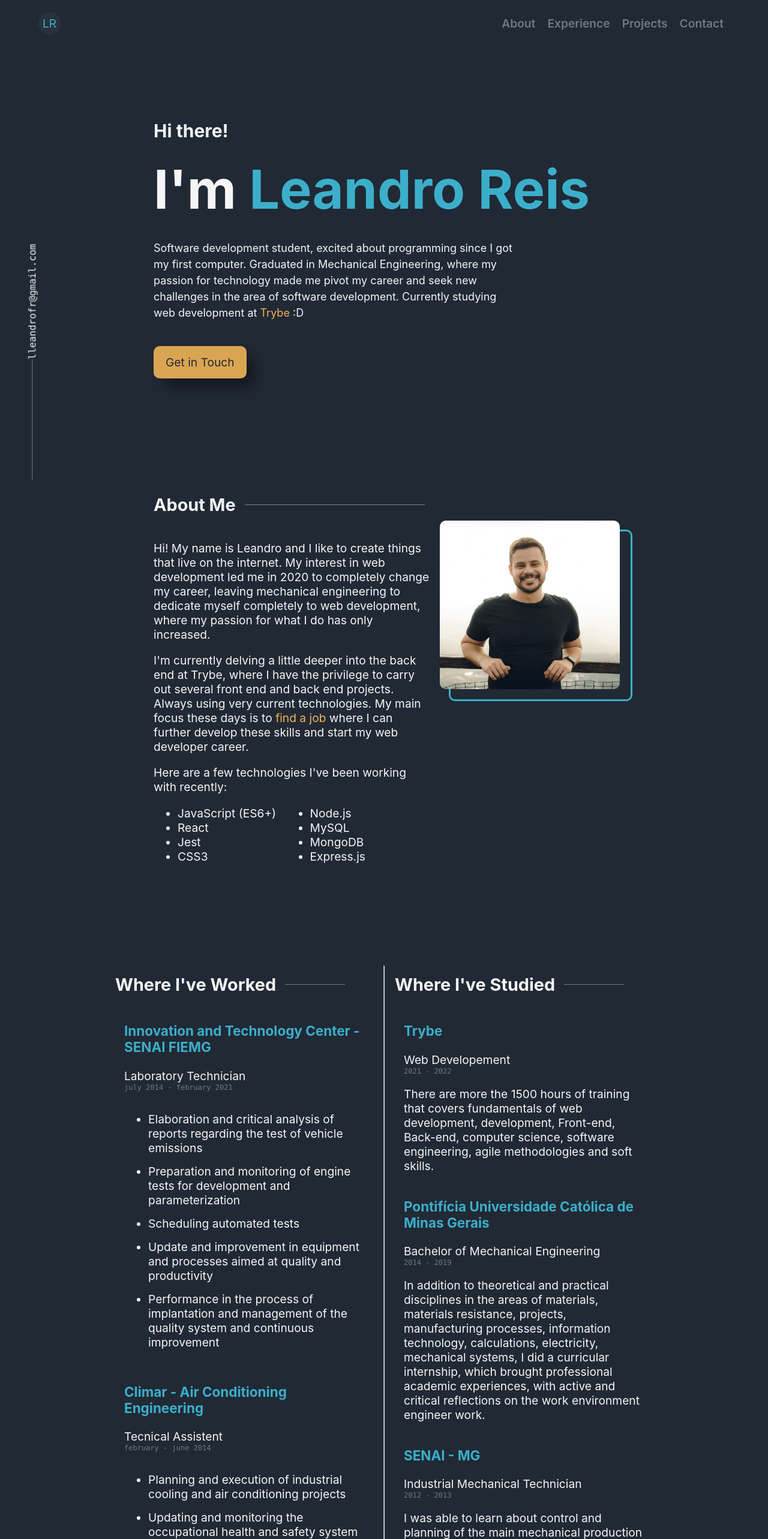
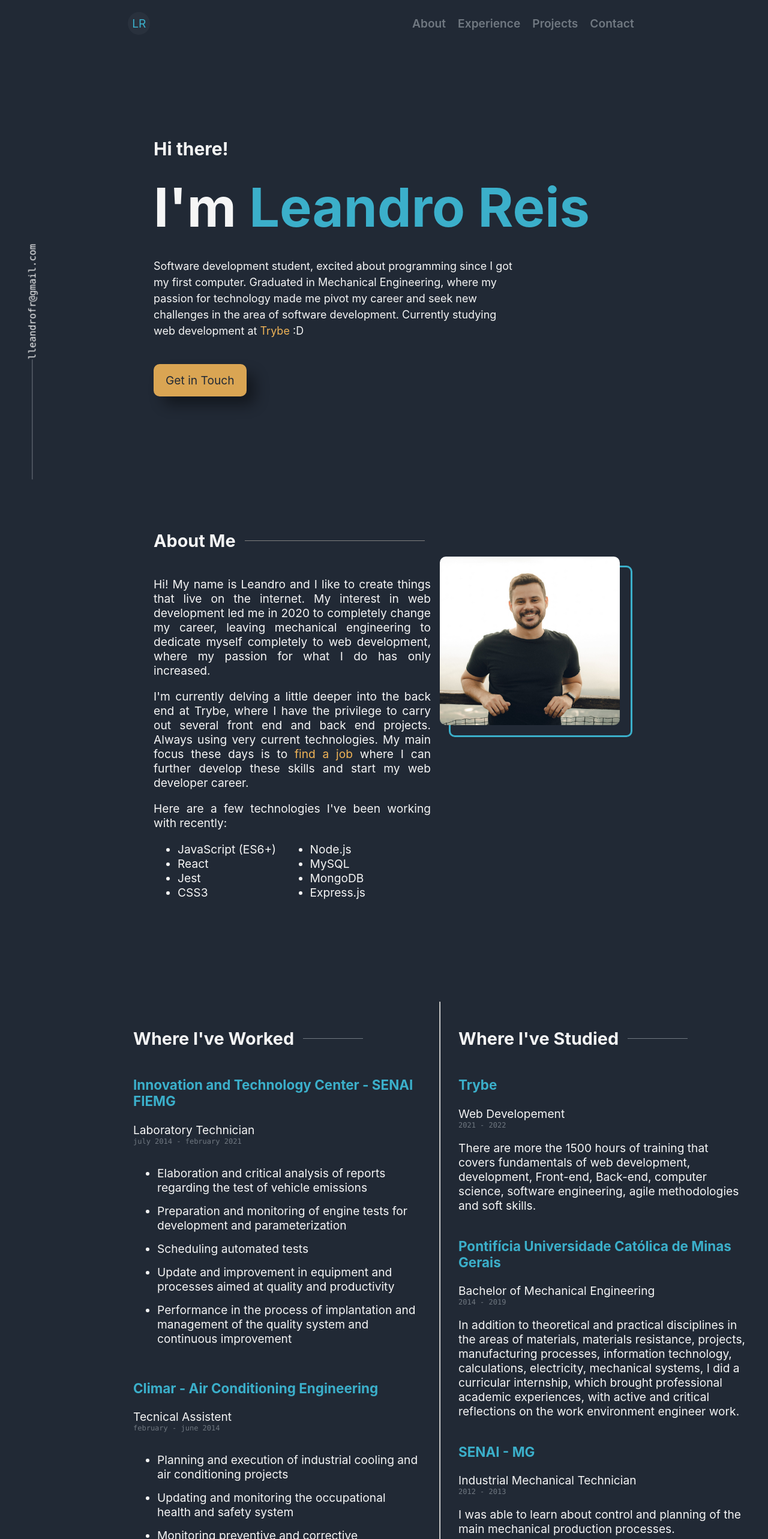
Before and after one commit to leandrofcr/portfolio, a React (Create React App) app: page / in a window 1280 px wide. Shown: the top 2566 px of the page at 60% size. Built offline with nearby package versions, Linux system fonts and the light colour scheme.

Commit message:
style: fix responsiveness

```diff
--- a/src/App.jsx
+++ b/src/App.jsx
@@ -32,8 +32,7 @@ const StyledApp = styled.div`
   background-color: #212935;
   color: #f5f5f5;
   margin: 0;
-  width: 100%;
-  scrollbar-color: red yellow;
+  /* width: 100vw; */
 
 
   /*
--- a/src/components/footer.jsx
+++ b/src/components/footer.jsx
@@ -5,6 +5,7 @@ const FooterWrapper = styled.footer`
     font-size: 12px;
     color: #707881;
     padding: 20px;
+    margin-top: 100px;
 
     a {
       text-decoration: none;
--- a/src/components/sections/about.jsx
+++ b/src/components/sections/about.jsx
@@ -26,16 +26,34 @@ const StyledAboutSection = styled.section`
     }
   }
 
+  p {
+      text-align:justify;
+    }
+
   span {
     color: #efb357;
   }
 
-  @media (max-width: 925px) {
+  @media (max-width: 1100px) {
+    margin-top: 200px;
+
     div {
       display: flex;
       flex-direction: column-reverse;
       align-items: center;
     }
+
+    p {
+      text-align:justify;
+      min-width: 75vw;
+      margin-left: 50px;
+    }
+
+    section {
+      display: flex;
+      flex-flow: column wrap;
+      align-items: center;
+  }
   }
 `;
 
@@ -63,7 +81,7 @@ const StyledPic = styled.section`
     position: relative;
   }
 
-  @media (max-width: 925px) {
+  @media (max-width: 1100px) {
     div {
       display: none;
       justify-content: flex-start;
@@ -82,6 +100,11 @@ const StyledList = styled.ul`
   -webkit-columns: 2;
   -moz-columns: 2;
   min-height: 0;
+  @media (max-width: 1100px){
+    li {
+      margin-left: 50px;
+    }
+  }
 `;
 
 function About() {
--- a/src/components/sections/contact.jsx
+++ b/src/components/sections/contact.jsx
@@ -14,7 +14,8 @@ const StyledContactSection = styled.section`
   height: 80vh;
 
   p {
-    width: 80%;
+    width: 80vw;
+    margin-left: 50px;
   }
 `;
 
--- a/src/components/sections/experience.jsx
+++ b/src/components/sections/experience.jsx
@@ -43,16 +43,34 @@ const StyleExpSection = styled.section`
   a {
     text-decoration: none;
   }
+
+  @media (max-width: 1100px) {
+    margin-top: 200px;
+  }
+
+  @media (max-width: 780px) {
+    flex-direction: column;
+    align-items: center;
+  }
+
 `;
 
 const StyledDiv = styled.div`
   display: flex;
   flex-flow: column wrap;
-  max-width: 400px;
-  margin: 15px;
+  width: 60vh;
+  margin: 30px;
 
   li {
     margin: 15px 0;
+  }
+
+  @media (max-width: 780px) {
+      margin-left: 50px;
+      width: 60vw;
+      ul, p {
+        width: 70vw;
+      }
   }
 `;
 
@@ -64,8 +82,8 @@ function Experience() {
   return (
     <StyleExpSection>
       <section data-aos="fade-right" id="experience">
-        <h2>Where I&apos;ve Worked</h2>
         <StyledDiv>
+          <h2>Where I&apos;ve Worked</h2>
           {jobs.map((el) => (
             <>
               <a href={el.url} target="_blank" rel="noreferrer">
@@ -84,8 +102,8 @@ function Experience() {
       </section>
       <hr />
       <section data-aos="fade-left">
-        <h2>Where I&apos;ve Studied</h2>
         <StyledDiv>
+          <h2>Where I&apos;ve Studied</h2>
           {studies.map((el) => (
             <>
               <a href={el.url} target="_blank" rel="noreferrer">
--- a/src/components/sections/header.jsx
+++ b/src/components/sections/header.jsx
@@ -5,9 +5,9 @@ import AnchorLink from 'react-anchor-link-smooth-scroll';
 const StyledHeaderSection = styled.section`
   padding: 20px;
   display: flex;
-  justify-content: space-between;
+  justify-content: space-around;
   align-items: center;
-  width: 90vw;
+  width: 100vw;
   position: fixed;
   background-color: #212935;
   z-index: 2;
@@ -33,7 +33,7 @@ const StyledHeaderSection = styled.section`
     }
   }
 
-  @media (max-width: 925px) {
+  @media (max-width: 1100px) {
     justify-content: center;
   }
 `;
--- a/src/components/sections/hero.jsx
+++ b/src/components/sections/hero.jsx
@@ -4,14 +4,13 @@ import Aos from 'aos';
 import 'aos/dist/aos.css';
 
 const StyledHeroSection = styled.section`
-  margin-top: 100px;
   display: flex;
   align-items: flex-start;
   flex-flow: column wrap;
   justify-content: center;
   font-size: 60px;
   min-height: 100vh;
-  margin: 0;
+  margin: 30px 0;
   padding: 0;
   width: 60vw;
 
@@ -42,6 +41,7 @@ const StyledHeroSection = styled.section`
   p {
     margin-top: 30px;
     font-size: 18px;
+    min-width: 300px;
     max-width: 600px;
     text-align: start;
     line-height: 1.5;
@@ -57,6 +57,22 @@ const StyledHeroSection = styled.section`
       --d: 100%;
     }
   }
+
+  @media (max-width: 1100px ){
+
+    margin-top: 100px;
+
+    h2 {
+      font-size: 1em;
+    }
+
+    section {
+      margin-top: auto;
+    }
+
+
+  }
+
 `;
 
 const YellowBtn = styled.a`
@@ -74,6 +90,11 @@ const YellowBtn = styled.a`
   &:hover {
     opacity: 1;
     /* transform: scale(1.08); */
+  }
+
+  @media (max-width: 1100px) {
+    padding: 10px 12px;
+    border-radius: 7px;
   }
 `;
 
--- a/src/components/sections/projects.jsx
+++ b/src/components/sections/projects.jsx
@@ -35,13 +35,15 @@ const StyledCard = styled.section`
     div {
       right: -50px;
     }
-    @media (max-width: 925px) {
+    @media (max-width: 1024px) {
       flex-direction: column;
+      align-items: center;
+      margin-top: 50px
     }
   }
 
   img {
-    width: 400px;
+    max-width: 400px;
     margin: 20px;
     border-radius: 10px;
     box-shadow: 15px 15px 25px -2px rgba(0, 0, 0, 0.5);
@@ -50,12 +52,14 @@ const StyledCard = styled.section`
       transform: scale(1.1);
       z-index: 2;
     }
+    @media (max-width: 576px) {
+      width: 300px;
+    }
   }
 
   section {
     position: relative;
-    width: 700px;
-    right: 50px;
+    min-width: 300px;
     text-align: left;
     padding: 5px 20px;
     border-radius: 5px;
@@ -79,16 +83,19 @@ const StyledCard = styled.section`
   }
 
   p {
-    min-width: 400px;
+    /* min-width: 400px; */
+    padding: 0 5px;
+    text-align:justify;
   }
 
-  @media (max-width: 925px) {
+  @media (max-width: 1024px) {
     flex-direction: column;
     align-items: center;
+    margin-top: 50px;
 
     section {
       position: unset;
-      width: 60%;
+      width: 60vw;
     }
   }
 `;
```
